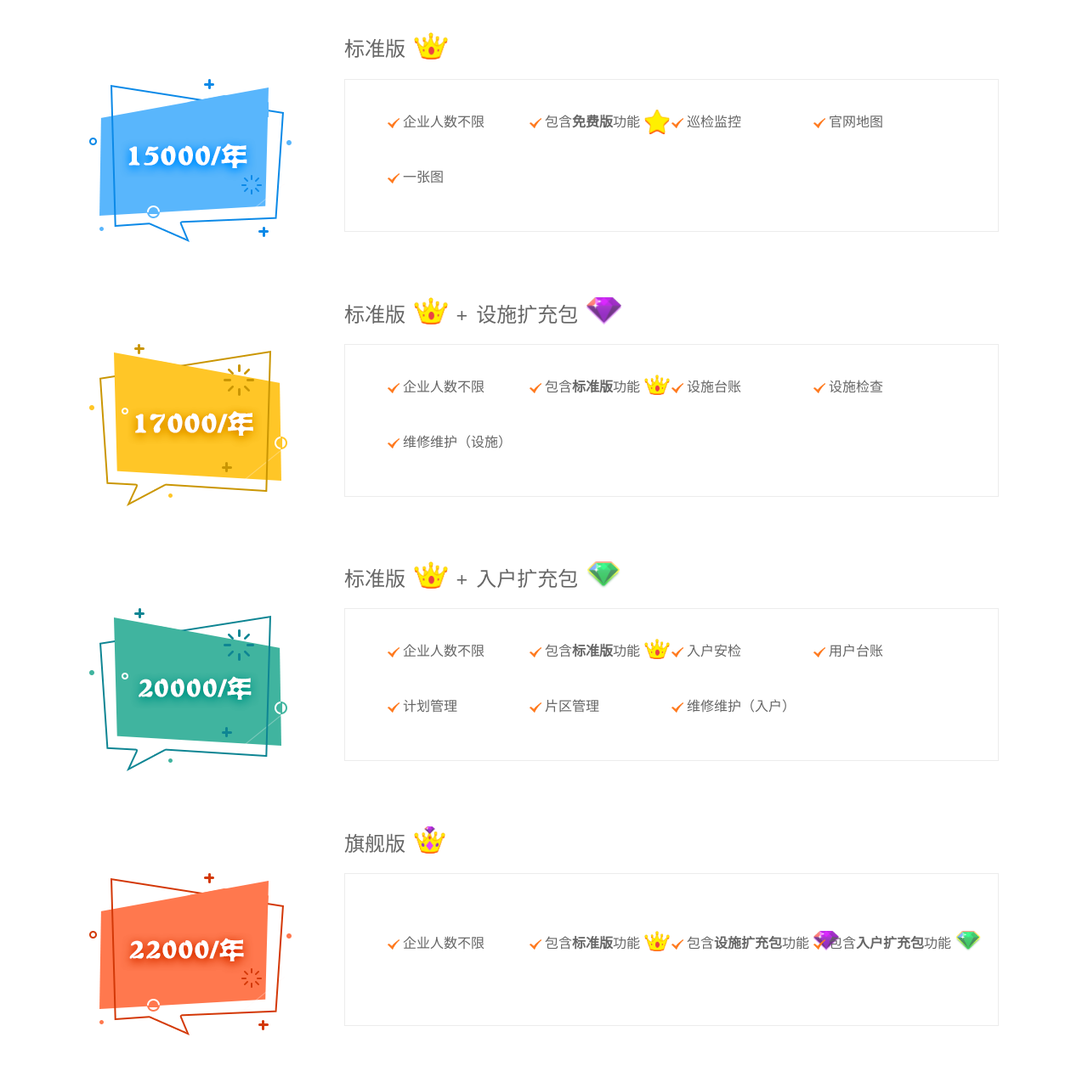
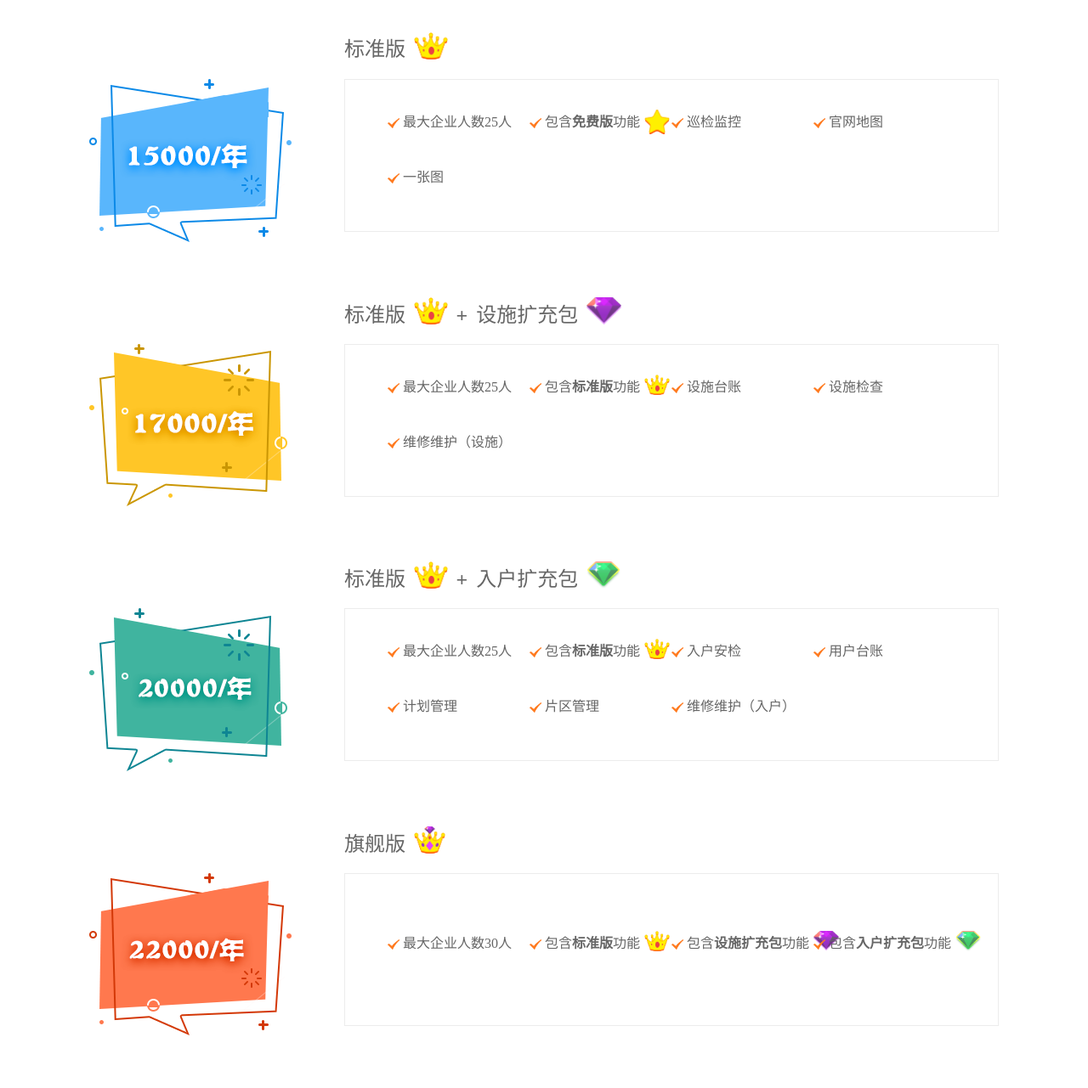
Before and after one commit to gaofeng3695/jas-xxws-portals, a website: page src/price.html in a window 1280 px wide. Shown: the part 740-2021 px from the top of the page at 85% size. Drawn offline with Linux system fonts and the light colour scheme.

Commit message:
价格人数限制修改

```diff
--- a/src/price.html
+++ b/src/price.html
@@ -136,7 +136,7 @@
               <ul class="clearfix">
                 <li class="left">
                   <img src="./images/priceImg/对勾-拷贝-4.png" alt="" srcset="">
-                  <span>企业人数不限</span>
+                  <span>最大企业人数25人</span>
                 </li>
                 <li class="left">
                   <img src="./images/priceImg/对勾-拷贝-4.png" alt="" srcset="">
@@ -175,7 +175,7 @@
               <ul class="clearfix">
                 <li class="left">
                   <img src="./images/priceImg/对勾-拷贝-4.png" alt="" srcset="">
-                  <span>企业人数不限</span>
+                  <span>最大企业人数25人</span>
                 </li>
                 <li class="left">
                   <img src="./images/priceImg/对勾-拷贝-4.png" alt="" srcset="">
@@ -214,7 +214,7 @@
               <ul class="clearfix">
                 <li class="left">
                   <img src="./images/priceImg/对勾-拷贝-4.png" alt="" srcset="">
-                  <span>企业人数不限</span>
+                  <span>最大企业人数25人</span>
                 </li>
                 <li class="left">
                   <img src="./images/priceImg/对勾-拷贝-4.png" alt="" srcset="">
@@ -258,7 +258,7 @@
               <ul class="clearfix flagship">
                 <li class="left">
                   <img src="./images/priceImg/对勾-拷贝-4.png" alt="" srcset="">
-                  <span>企业人数不限</span>
+                  <span>最大企业人数30人</span>
                 </li>
                 <li class="left">
                   <img src="./images/priceImg/对勾-拷贝-4.png" alt="" srcset="">
```
